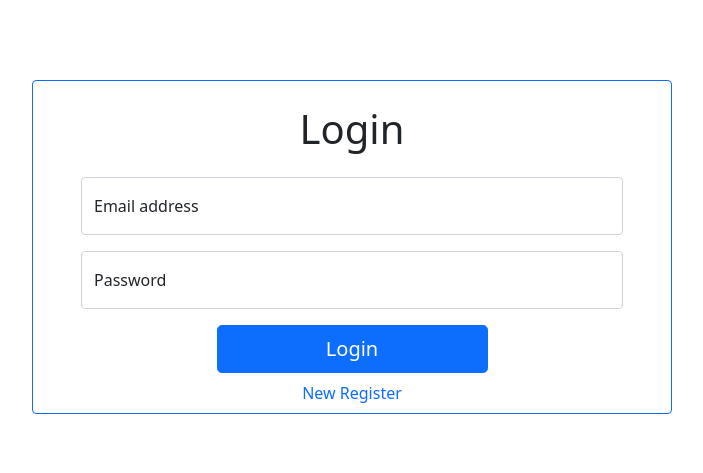
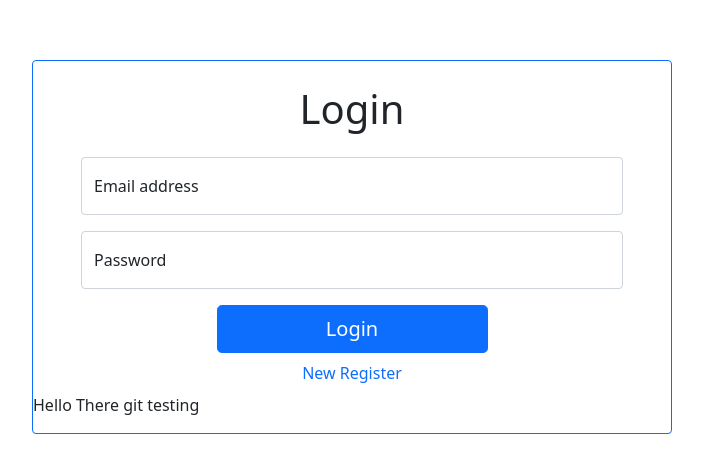
Before and after one commit to ParkarBanking/bankingApplication, a plain HTML site: page Frontend/index.html in a window 1280 px wide. Shown: the part 153-626 px from the top of the page, without its empty margins (288-991 px from the left). Drawn offline with nearby package versions, Linux system fonts and the light colour scheme; some packages are replaced by stand-ins of ours; a script that the page names is missing.

Commit message:
added para

```diff
--- a/Frontend/index.html
+++ b/Frontend/index.html
@@ -38,13 +38,12 @@
         <label for="email">Email address</label>
         <p class="email-field"></p>
       </div>
-      <div class="form-floating mx-5 ">
+      <div class="form-floating mx-5">
         <input
           type="password"
           class="form-control"
           id="password"
           placeholder="Password"
-
         />
         <label for="Password">Password</label>
         <p class="password-field"></p>
@@ -62,6 +61,7 @@
       <a href="./pages/registerCustomer.html" class="pe-auto text-center my-2"
         >New Register</a
       >
+      <p>Hello There git testing</p>
     </div>
     <script src="./javaScript/index.js"></script>
   </body>
```
Lines whose indentation alone changed are shown as unchanged.
